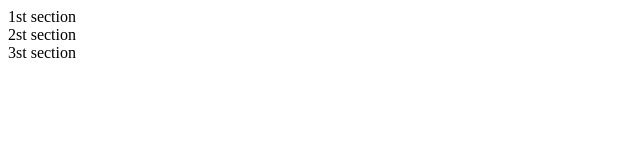
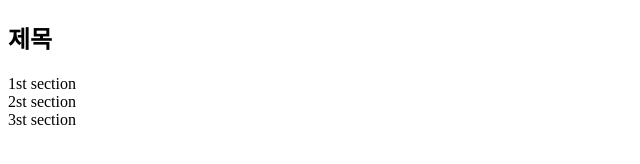
Before and after one commit to Ahaewon0509/Daelim19-2, a plain HTML site: page index.html in a window 1280 px wide. Shown: the whole page, without its empty margins (0-640 px from the left). Drawn offline with Linux system fonts and the light colour scheme.

Commit message:
ADD main.css

```diff
--- a/index.html
+++ b/index.html
@@ -2,12 +2,15 @@
 <html lang="ko">
     <head>
         <meta charset="UTF-8">
+        <!--외부 적용-->
+        <link rel="stylesheet" href="main.css">
         <title>Document</title>
     </head>
     <body>
         <header>
             <nav></nav>
             <article>
+                <h1>제목</h1>
                 <section>1st section</section>
                 <section>2st section</section>
                 <section>3st section</section>
--- /dev/null
+++ b/name.css
@@ -0,0 +1,3 @@
+h1 {
+    color: blue;
+}
```
